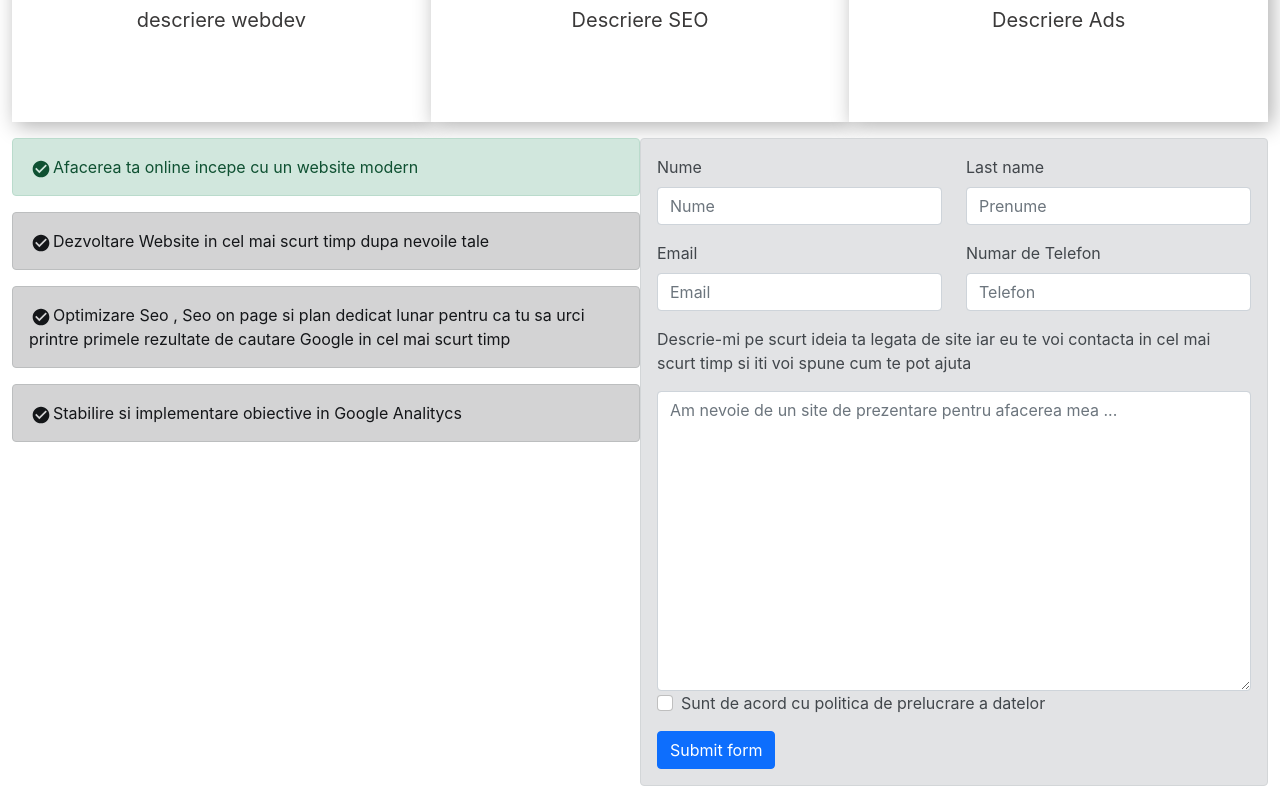
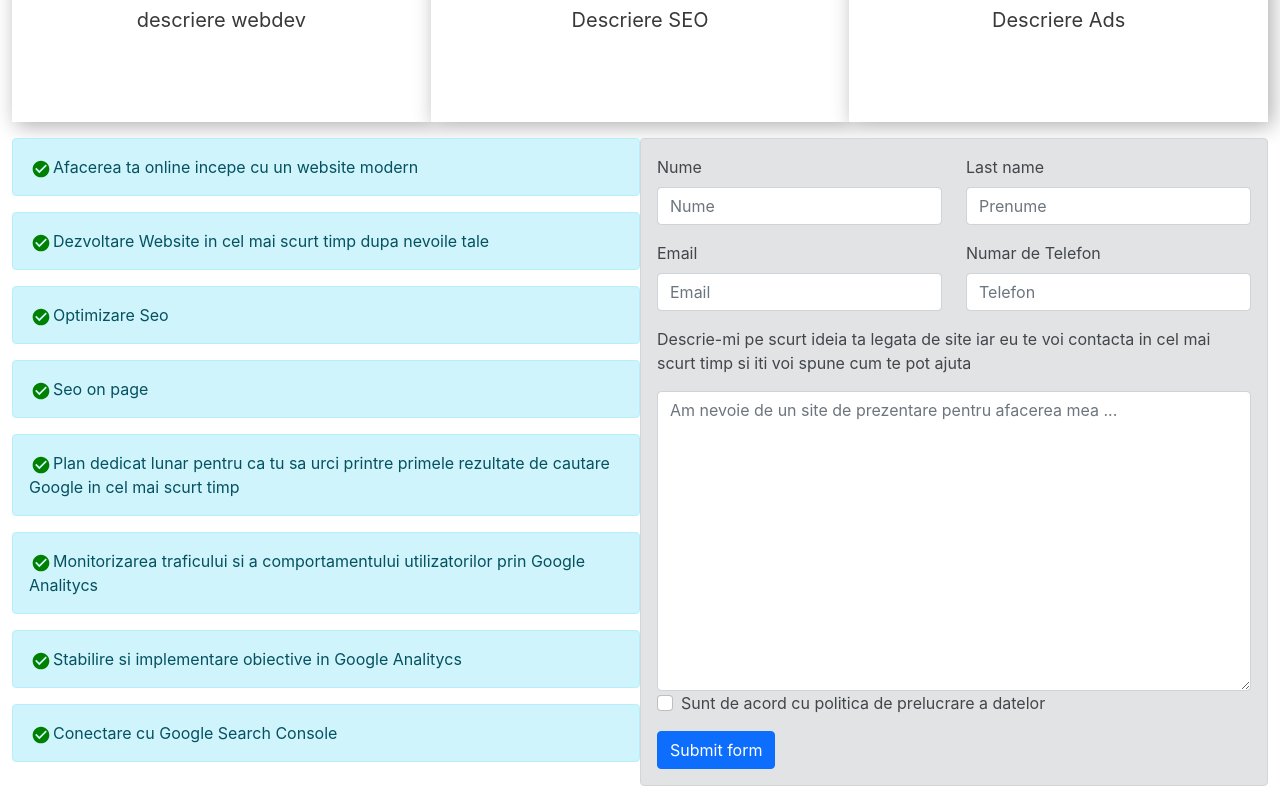
Before and after one commit to MarcGames1/MyNewWebsite, a Next.js app: page / in a window 1280 px wide. Shown: the part 1020-1822 px from the top of the page. Built offline with nearby package versions, Linux system fonts and the light colour scheme.

Commit message:
added benefits

```diff
--- a/components/Formular+Text/Formular+Text.tsx
+++ b/components/Formular+Text/Formular+Text.tsx
@@ -1,8 +1,21 @@
-import { Container ,Alert, Col, Row } from "react-bootstrap"
+import React from "react"
+import { Container ,Alert, Col, Row, ListGroup } from "react-bootstrap"
 import FormularContact from "../FormularContact/FormularContact"
 import Checkmark from "../SVG.components/checkmark"
 import LaptopContainer from "./laptop"
 
+
+const texte =[
+    'Afacerea ta online incepe cu un website modern',
+    'Dezvoltare Website in cel mai scurt timp dupa nevoile tale ',
+    'Optimizare Seo',
+    'Seo on page',
+    'Plan dedicat lunar pentru ca tu sa urci printre primele rezultate de cautare Google in cel mai scurt timp',
+    'Monitorizarea traficului si a comportamentului utilizatorilor prin Google Analitycs',
+    'Stabilire si implementare obiective in Google Analitycs',
+    'Conectare cu Google Search Console',
+
+]
 
 const FormularText = ()=>{
 
@@ -12,25 +25,14 @@ const FormularText = ()=>{
 
 <Container className='d-md-flex' fluid>
 
-    <Col className=" d-block d-sm-block d-md-inline-block" >
+<Col className=" d-block d-sm-block d-md-inline-block" lg={6} sm={12}  md={6}>
 
-    <Alert className="animate__animated animate__fadeInLeft" variant={'success'} >
-        <Checkmark height={20} color={'currentColor'}/>Afacerea ta online incepe cu un website modern
-    </Alert>
+          {texte.map((text)=><Alert  variant='info' key={text}><Checkmark height={20} color={'green'}/>{text}</Alert>)}
 
-    <Alert className="animate__animated animate__fadeInLeft" variant={'dark'} >
-        <Checkmark height={20} color={'currentColor'}/>Dezvoltare Website in cel mai scurt timp dupa nevoile tale
-    </Alert>
+</Col>
 
-    <Alert className="animate__animated animate__fadeInRight" variant={'dark'} >
-       <Checkmark height={20} color={'currentColor'}/>Optimizare Seo , Seo on page si plan dedicat lunar pentru ca tu sa urci printre primele rezultate de cautare Google in cel mai scurt timp
-    </Alert>
-    <Alert className="animate__animated animate__fadeInLeft" variant={'dark'} >
-        <Checkmark height={20} color={'currentColor'}/>Stabilire si implementare obiective in Google Analitycs
-    </Alert>
-    </Col>
 
-<Col className=" d-block d-sm-block d-md-inline-block" lg={6} sm={12}  md={6}>
+<Col lg={6} sm={12}  md={6}>
     <FormularContact  />
 </Col>
 </Container>
```
